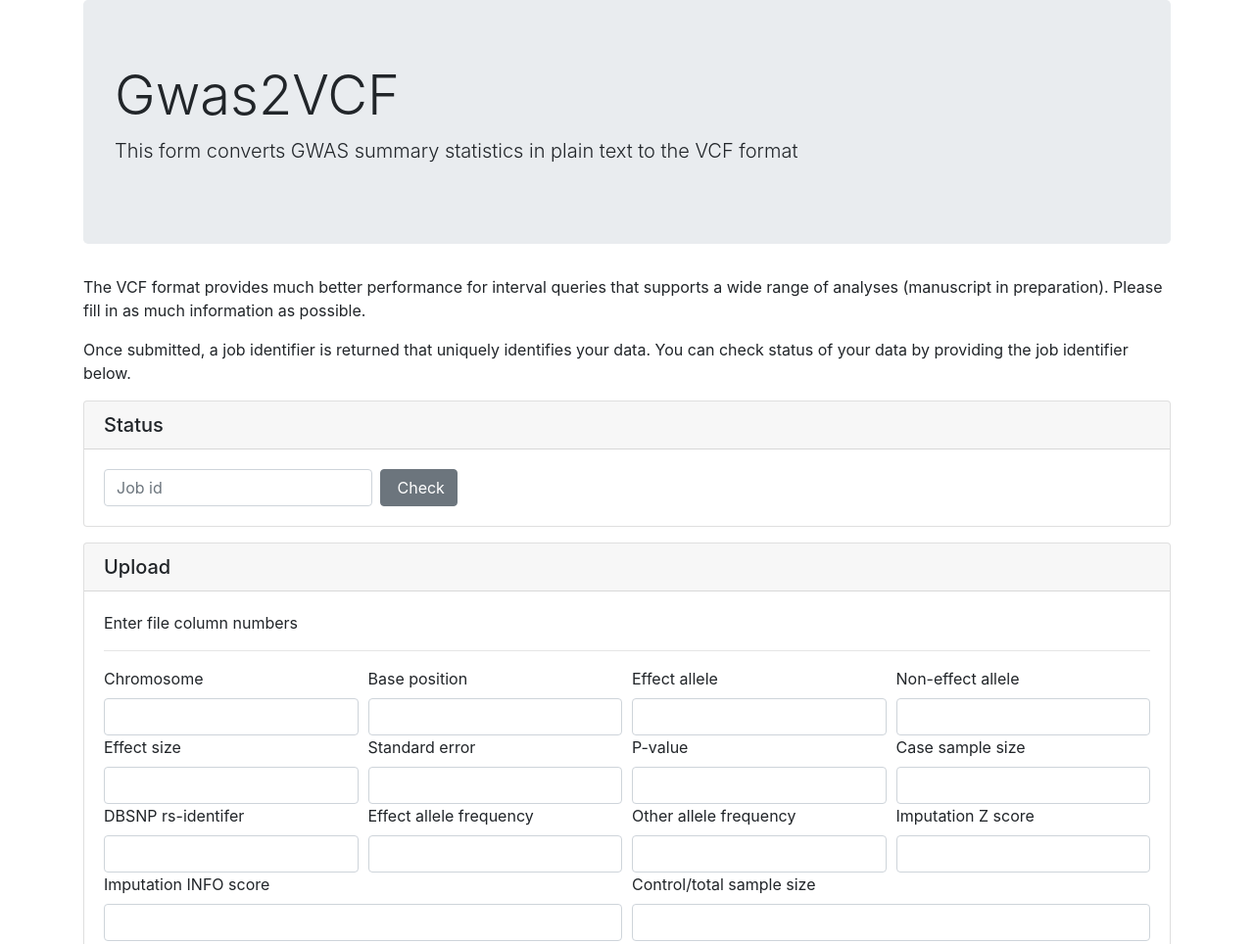
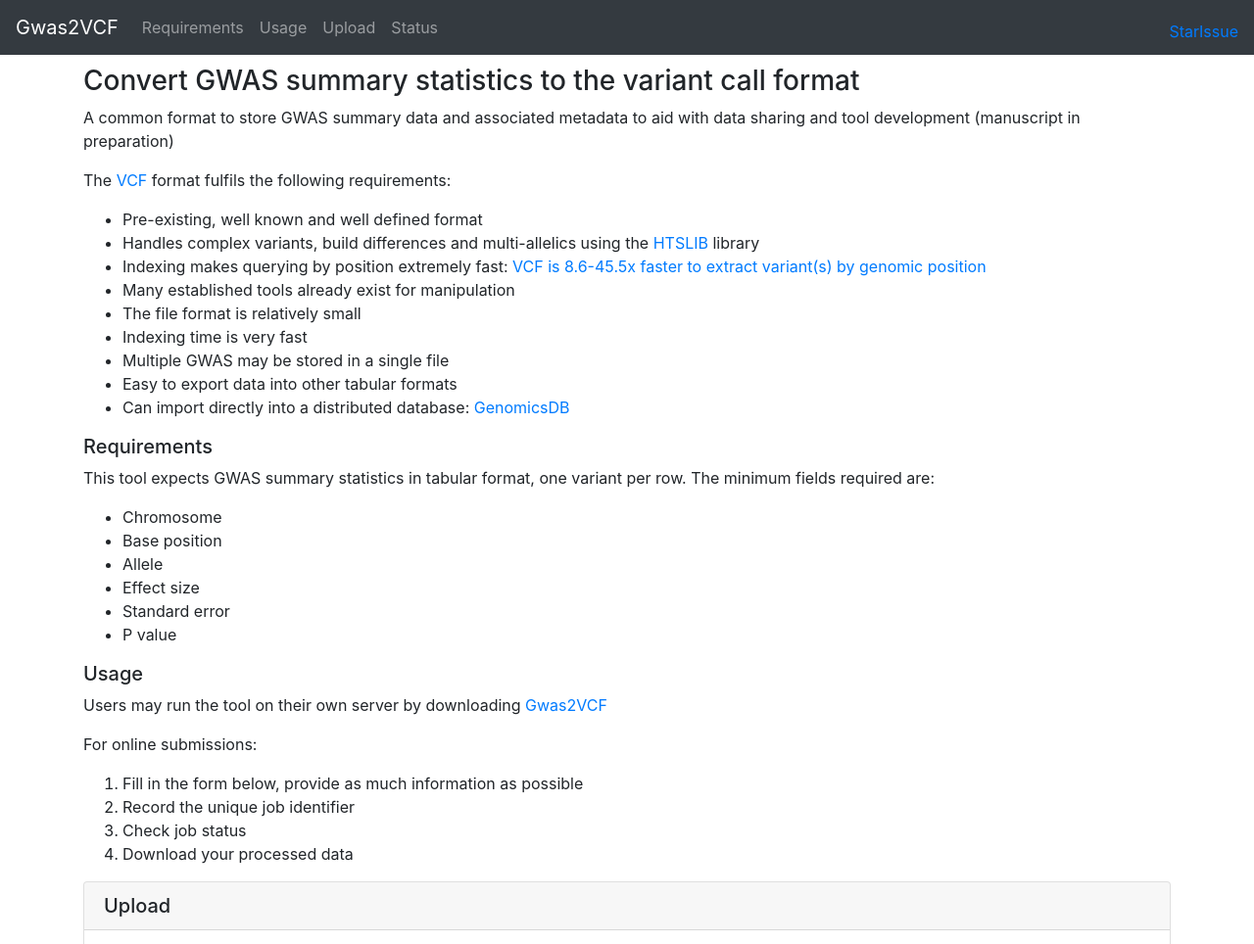
Before and after one commit to MRCIEU/gwas2vcfweb, a plain HTML site: page app/index.html in a window 1280 px wide. Shown: the top 964 px of the page at 98% size. Drawn offline with nearby package versions, Linux system fonts and the light colour scheme.

Commit message:
updated ui

```diff
--- a/app/index.html
+++ b/app/index.html
@@ -24,36 +24,78 @@
 <script src="https://stackpath.bootstrapcdn.com/bootstrap/4.3.1/js/bootstrap.min.js"
         integrity="sha384-JjSmVgyd0p3pXB1rRibZUAYoIIy6OrQ6VrjIEaFf/nJGzIxFDsf4x0xIM+B07jRM"
         crossorigin="anonymous"></script>
+<script async defer src="https://buttons.github.io/buttons.js"></script>
 <style>
     div.hidden {
         display: none;
     }
 </style>
+<nav class="navbar navbar-expand-sm navbar-dark bg-dark" style="margin-bottom: 10px;">
+    <a class="navbar-brand" href="https://github.com/mrcieu/gwas2vcf">Gwas2VCF</a>
+    <button class="navbar-toggler" type="button" data-toggle="collapse" data-target="#navbarSupportedContent" aria-controls="navbarSupportedContent" aria-expanded="false" aria-label="Toggle navigation">
+        <span class="navbar-toggler-icon"></span>
+    </button>
+    <div class="collapse navbar-collapse" id="navbarSupportedContent">
+        <ul class="navbar-nav mr-auto">
+            <li class="nav-item">
+                <a class="nav-link" href="#requirements-header">Requirements<span class="sr-only">(current)</span></a>
+            </li>
+            <li class="nav-item">
+                <a class="nav-link" href="#usage-header">Usage</a>
+            </li>
+            <li class="nav-item">
+                <a class="nav-link" href="#upload-header">Upload</a>
+            </li>
+            <li class="nav-item">
+                <a class="nav-link" href="#status-header">Status</a>
+            </li>
+        </ul>
+        <ul class="navbar-nav">
+            <li class="nav-item" style="margin-top: 8px;">
+                <a class="github-button" href="https://github.com/mrcieu/gwas2vcf" data-icon="octicon-star" data-size="large" data-show-count="true" aria-label="Star mrcieu/gwas2vcf on GitHub">Star</a>
+            </li>
+            <li class="nav-item" style="margin-top: 8px;">
+                <a class="github-button" href="https://github.com/mrcieu/gwas2vcf/issues" data-size="large" data-show-count="true" aria-label="Issue mrcieu/gwas2vcf on GitHub">Issue</a>
+            </li>
+      </ul>
+    </div>
+</nav>
 <div class="container">
-    <div class="jumbotron">
-        <h1 class="display-4">Gwas2VCF</h1>
-        <p class="lead">This form converts GWAS summary statistics in plain text to the VCF
-            format</p>
-      </div>
-      <p>The VCF format provides much better performance for interval queries that supports a wide range of analyses
-        (manuscript in preparation). Please fill in as much information as possible.</p>
-    <p>Once submitted, a job identifier is returned that uniquely identifies your data. You can check status of your
-        data
-        by providing the job identifier below.</p>
-    <div class="card">
-        <h5 class="card-header">Status</h5>
-        <div class="card-body">
-            <form class="form-inline my-2 my-lg-0">
-                <input id="search-job-val" class="form-control mr-sm-2" type="search" placeholder="Job id"
-                       aria-label="Search">
-                <a id="search-job-btn" type="button" style="color:white;" class="btn btn-secondary">&nbsp;Check</a>
-            </form>
-            <div id="search-result" class="alert hidden" role="alert"></div>
-        </div>
-    </div>
-    <p></p>
+    <h3>Convert GWAS summary statistics to the variant call format</h3>
+    <p>A common format to store GWAS summary data and associated metadata to aid with data sharing and tool development (manuscript in preparation)</p>
+    <p>The <a target="_blank" href="https://github.com/mrcieu/gwas-vcf-spec">VCF</a> format fulfils the following requirements:</p>
+    <ul>
+        <li>Pre-existing, well known and well defined format</li>
+        <li>Handles complex variants, build differences and multi-allelics using the <a target="_blank" href="https://github.com/samtools/htslib">HTSLIB</a> library</li>
+        <li>Indexing makes querying by position extremely fast: <a target="_blank" href="https://github.com/MRCIEU/gwas-vcf-performance">VCF is 8.6-45.5x faster to extract variant(s) by genomic position</a></li>
+        <li>Many established tools already exist for manipulation</li>
+        <li>The file format is relatively small</li>
+        <li>Indexing time is very fast</li>
+        <li>Multiple GWAS may be stored in a single file</li>
+        <li>Easy to export data into other tabular formats</li>
+        <li>Can import directly into a distributed database: <a target="_blank" href="https://github.com/GenomicsDB/GenomicsDB">GenomicsDB</a></li>
+    </ul>
+    <h5 id="requirements-header">Requirements</h5>
+    <p>This tool expects GWAS summary statistics in tabular format, one variant per row. The minimum fields required are:</p>
+    <ul>
+        <li>Chromosome</li>
+        <li>Base position</li>
+        <li>Allele</li>
+        <li>Effect size</li>
+        <li>Standard error</li>
+        <li>P value</li>
+    </ul>
+    <h5 id="usage-header">Usage</h5>
+    <p>Users may run the tool on their own server by downloading <a target="_blank" href="https://github.com/MRCIEU/gwas2vcf">Gwas2VCF</a></p>
+    <p>For online submissions:</p>
+    <ol>
+        <li>Fill in the form below, provide as much information as possible</li>
+        <li>Record the unique job identifier</li>
+        <li>Check job status</li>
+        <li>Download your processed data</li>
+    </ol>
     <div class="card" id="submit-form">
-        <h5 class="card-header">Upload</h5>
+        <h5 class="card-header" id="upload-header">Upload</h5>
         <div class="card-body">
             <form class="needs-validation" novalidate>
                 Enter file column numbers
@@ -184,6 +226,18 @@
                     <span class="sr-only">Loading...</span>
                   </div>
             </form>
+        </div>
+    </div>
+    <p></p>
+    <div class="card">
+        <h5 class="card-header" id="status-header">Status</h5>
+        <div class="card-body">
+            <form class="form-inline my-2 my-lg-0">
+                <input id="search-job-val" class="form-control mr-sm-2" type="search" placeholder="Job id"
+                       aria-label="Search">
+                <a id="search-job-btn" type="button" style="color:white;" class="btn btn-secondary">&nbsp;Check</a>
+            </form>
+            <div id="search-result" class="alert hidden" role="alert"></div>
         </div>
     </div>
     <div id="server-message" class="alert hidden" role="alert"></div>
```
